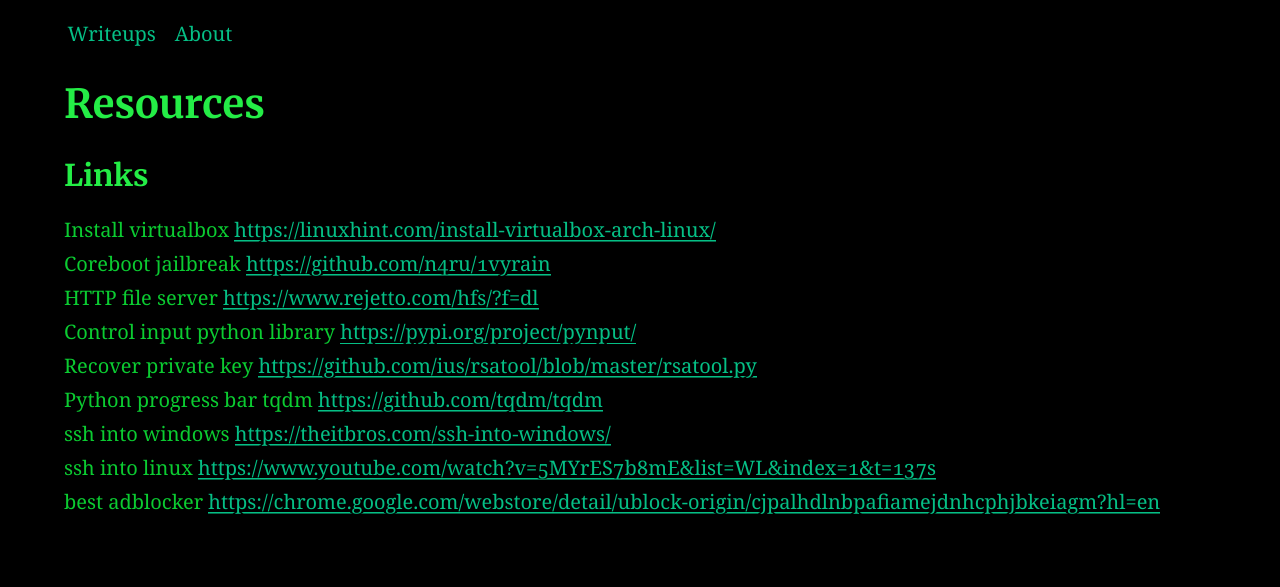
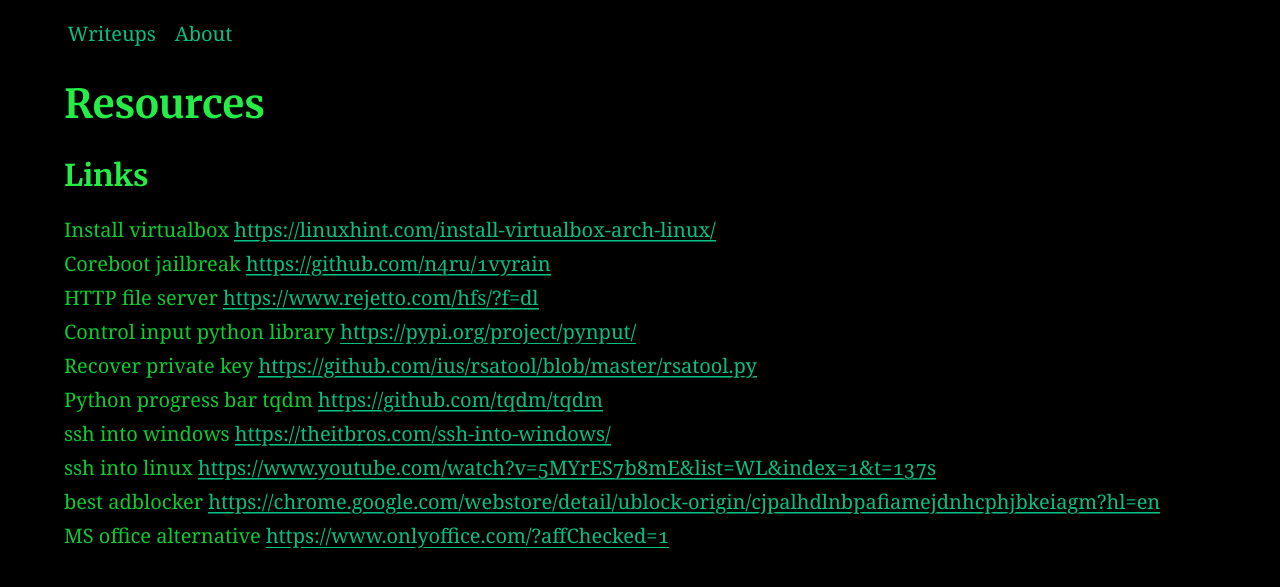
Before and after one commit to AC01010/Connor-McCartney.github.io, a Jekyll site: the page built from _posts/2015-05-27-resources.md, in a window 1280 px wide. Shown: the top 587 px of the page. Built offline with Jekyll 4.4.1, drawn with Linux system fonts in a browser that asks for light colours.

Commit message:
Update 2015-05-27-resources.md

```diff
--- a/_posts/2015-05-27-resources.md
+++ b/_posts/2015-05-27-resources.md
@@ -16,3 +16,4 @@
 ssh into windows <https://theitbros.com/ssh-into-windows/> <br>
 ssh into linux <https://www.youtube.com/watch?v=5MYrES7b8mE&list=WL&index=1&t=137s> <br>
 best adblocker <https://chrome.google.com/webstore/detail/ublock-origin/cjpalhdlnbpafiamejdnhcphjbkeiagm?hl=en> <br>
+MS office alternative <https://www.onlyoffice.com/?affChecked=1> <br>
```
